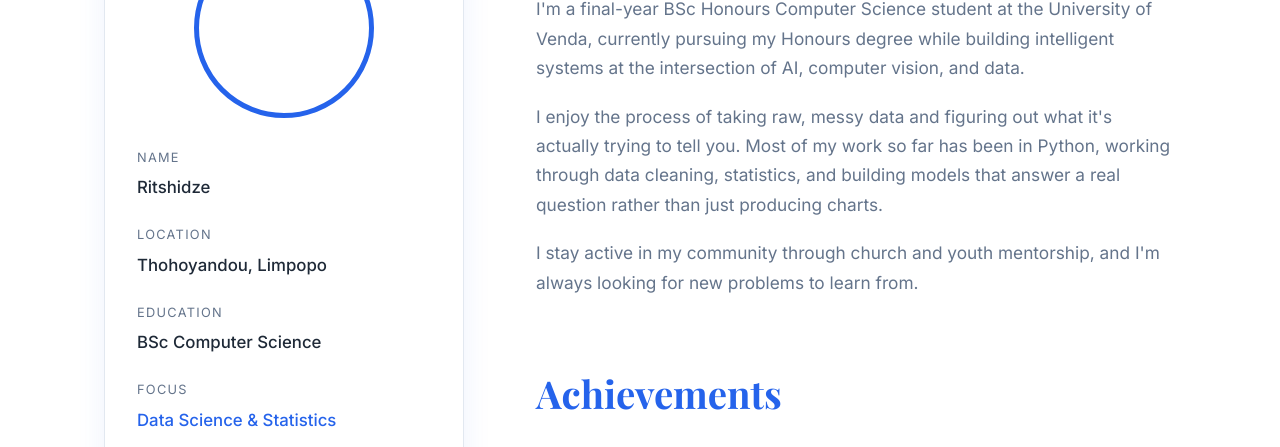
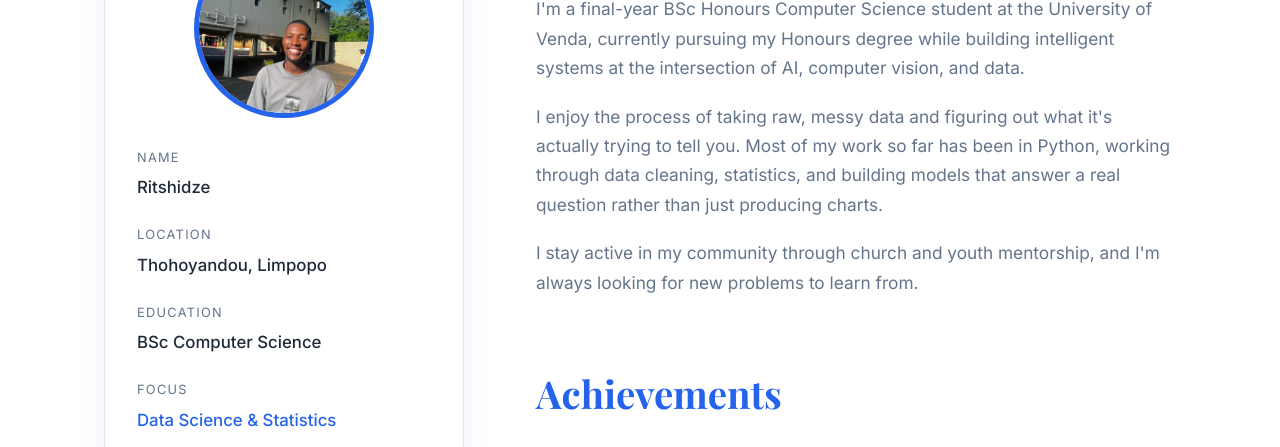
Before and after one commit to Monyairitshidze/HTML-CSS-JAVSCRIPT, a plain HTML site: page index.html in a window 1280 px wide. Shown: the part 632-1079 px from the top of the page. Drawn offline with nearby package versions, Linux system fonts and the light colour scheme.

```diff
--- a/index.html
+++ b/index.html
@@ -312,7 +312,7 @@
     <!-- Sidebar Profile -->
     <div class="sidebar">
       <div class="profile-img">
-        <img src="image.jpeg" alt="Ritshidze Profile Photo">
+        <img src="img.jpeg" alt="Ritshidze Profile Photo">
       </div>
       <div class="meta-item">
         <div class="meta-label">Name</div>
```
